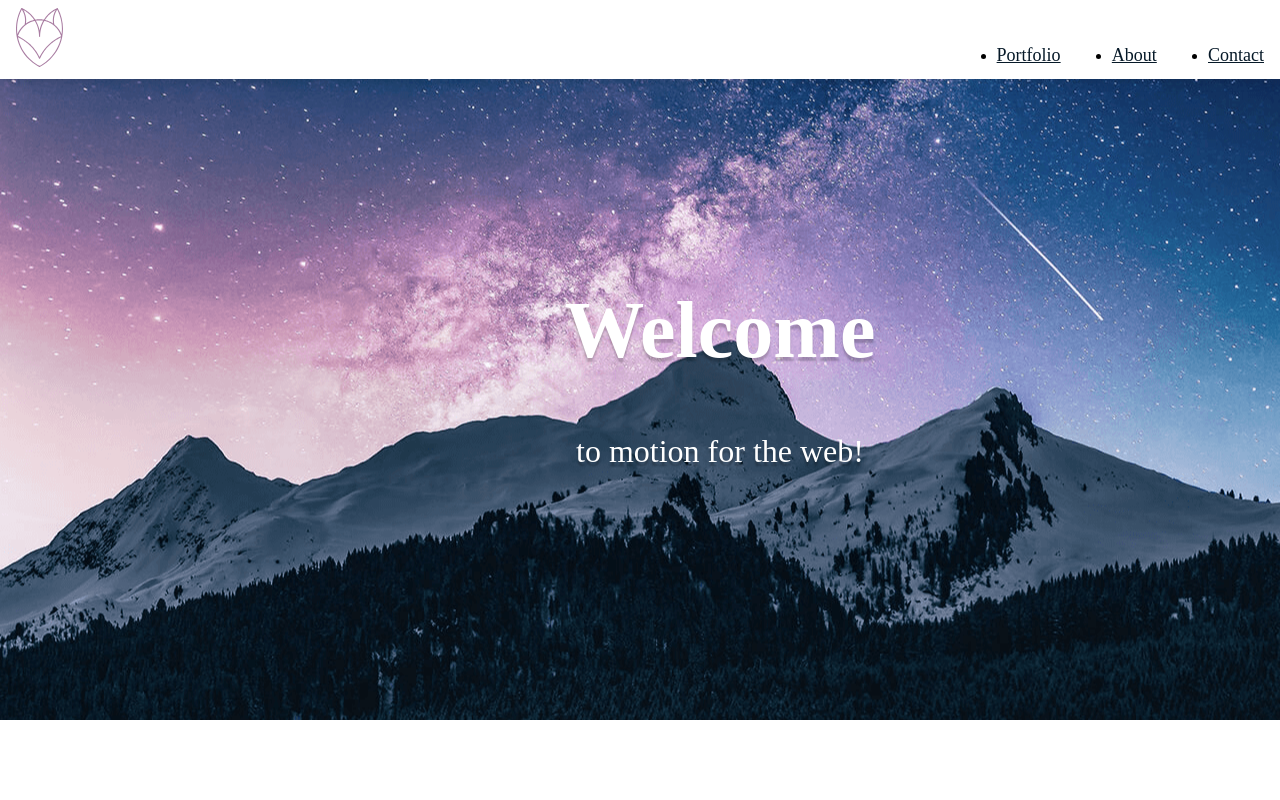
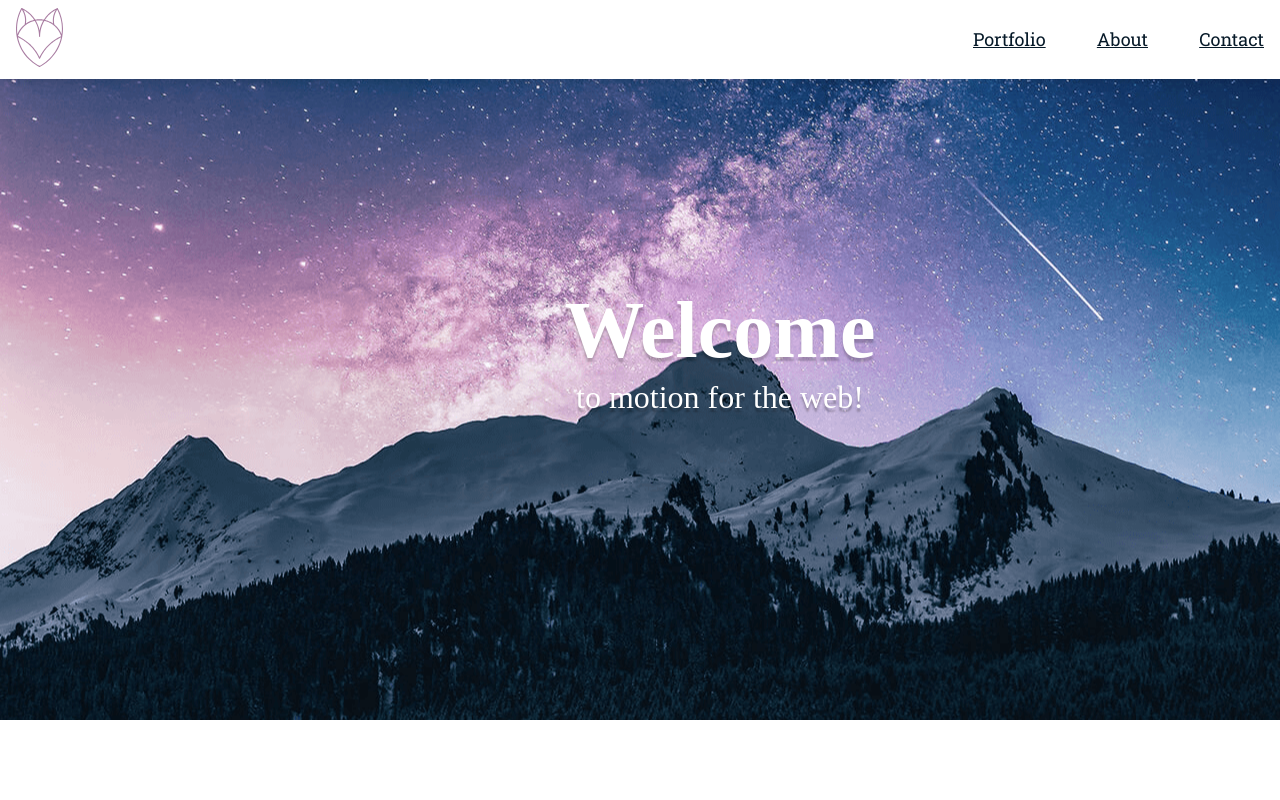
Before and after one commit to lag369/Motion-S23-PM, a website: page deploy/index.html in a window 1280 px wide. Shown: the top 800 px of the page. Drawn offline with Linux system fonts and the light colour scheme.

Commit message:
css updates

```diff
--- a/dev/scss/components/_navigation.scss
+++ b/dev/scss/components/_navigation.scss
@@ -2,27 +2,30 @@
     Navigation
 ============= */
 nav{
+
     height:100%;
 
     ul{
+
         height:100%;
-        display: flex;
+        display:flex;
         justify-content: flex-end;
         align-items: center;
+        list-style-type: none;
+        margin: 0;
 
         li{
             margin-left: 4vw;
 
             a:link, a:visited{
-
-                font-family: "Roboto Slad", serif;
-                color: #061928;
+                font-family: 'Roboto Slab', serif;
+                color:var(--blue);
                 transition: 0.25s;
                 font-size: rem-calc(18);
                 font-weight: 300;
 
                 &:hover, &:active{
-                    color: #A97DA2;
+                    color: var(--purple);
                 }
 
             }
--- a/dev/scss/layout/_header.scss
+++ b/dev/scss/layout/_header.scss
@@ -3,7 +3,7 @@
 ============= */
 header{
     position: fixed;
-    background-color: #ffffff;
+    background-color: var(--white);
     width: 100%;
     filter: drop-shadow(0px 2px 6px rgba(0, 0, 0, 0.1));
     z-index: 100;
--- a/dev/scss/sections/_hero.scss
+++ b/dev/scss/sections/_hero.scss
@@ -29,7 +29,7 @@
         background-size: cover;
 
         #hero-content{
-            color:#fff;
+            color:var(--white);;
             text-align: center;
 
             h1{
@@ -37,6 +37,7 @@
                 font-weight: 900;
                 line-height: 117px;
                 text-shadow: 0px 4px 2px rgba(0, 0, 0, 0.2);
+                margin: 0;
 
                 @include md{
                     font-size: rem-cal(90);
```
Also changed, not shown: deploy/css/styles.css.
